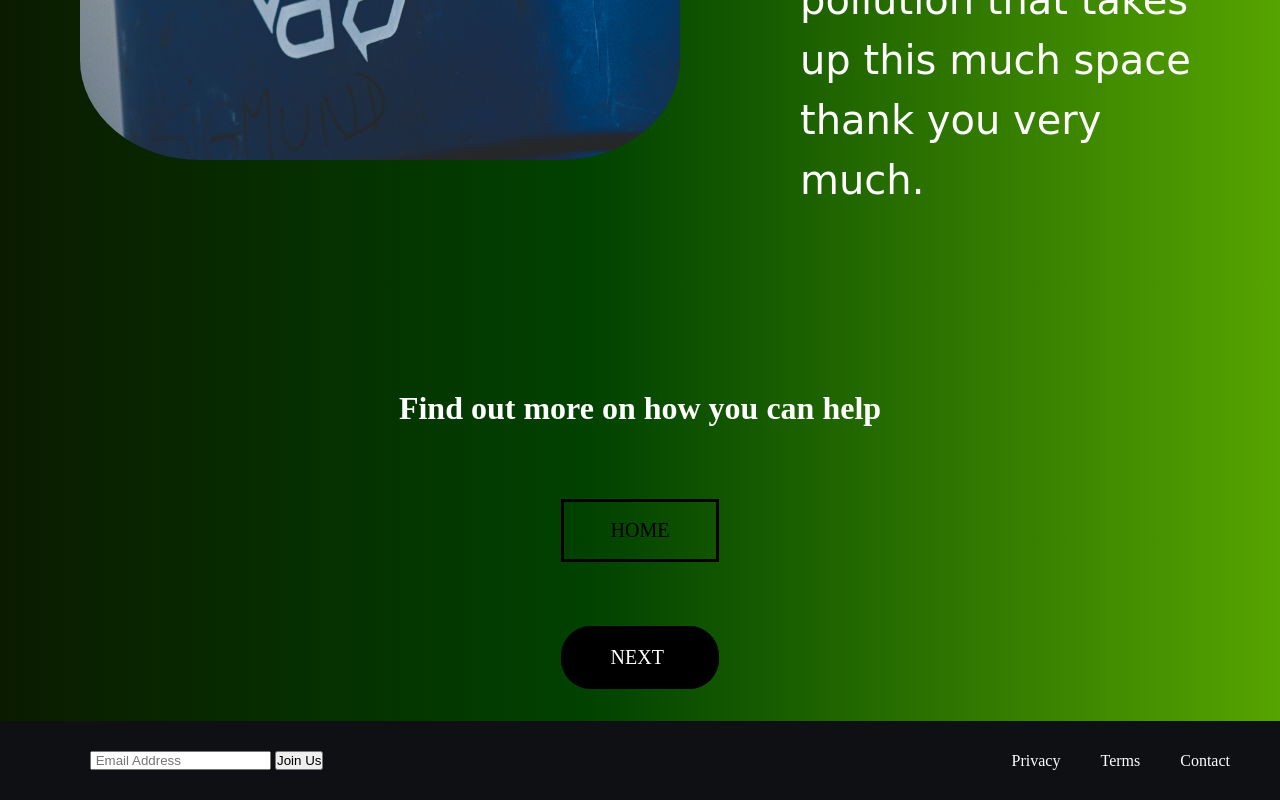
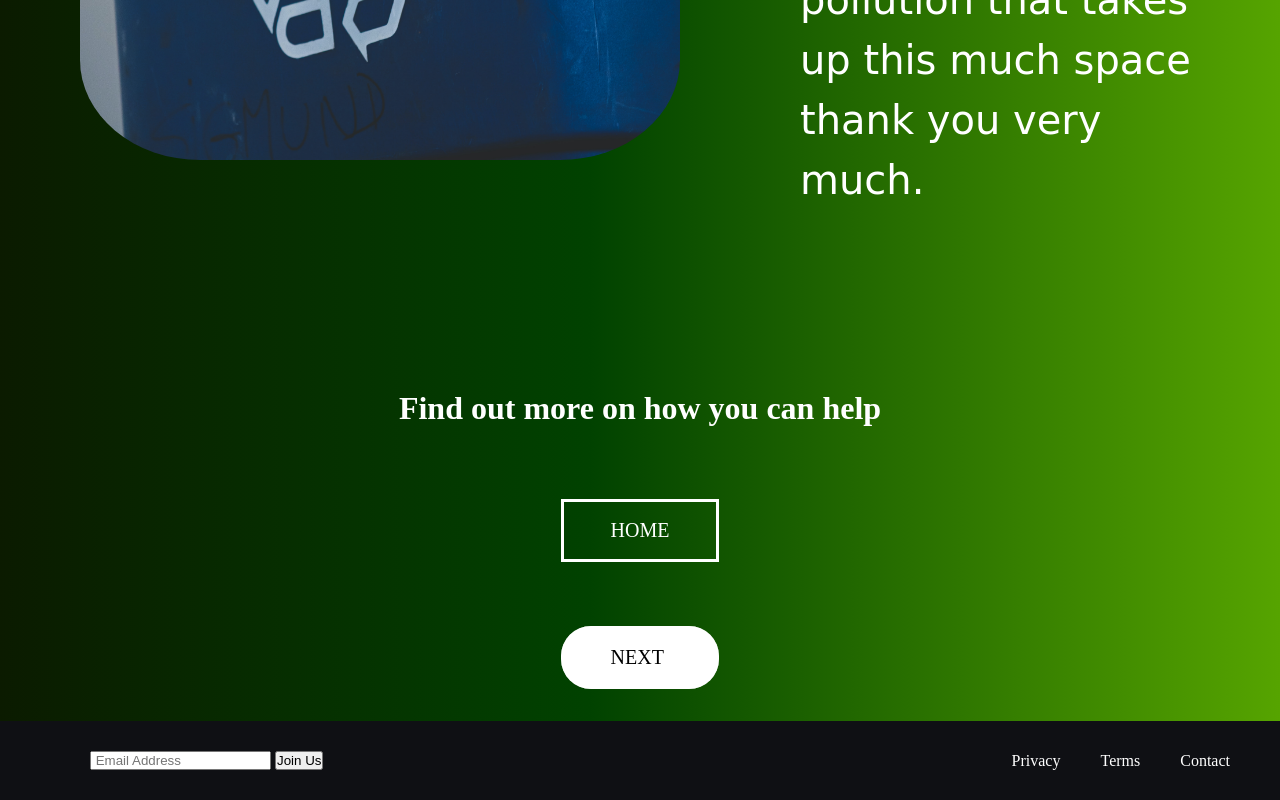
Before and after one commit to clopez11224/Project_1_Fast_Fashion, a plain HTML site: page index.html in a window 1280 px wide. Shown: the part 2763-3563 px from the top of the page. Drawn offline with Linux system fonts and the light colour scheme.

Commit message:
bttn:color

```diff
--- a/contact.css
+++ b/contact.css
@@ -174,6 +174,7 @@ body {
     font-weight: 400;
 }
 
+
 .containerTWO{
    /*height: 100%;*/
    display: flex;
@@ -198,8 +199,8 @@ body {
 
 /*.button1*/
 .btn-1 {
-    background:black;
-    color: white;
+    background:white;
+    color: black;
     border-radius: 30px;
     transition: transform 0.3s ease;
 }
@@ -208,7 +209,7 @@ body {
     content:"";
     position: absolute;
     opacity: 0.3;
-    background:black;
+    background:white;
     border-radius: inherit;
     width: 100%;
     height: 100%;
@@ -232,11 +233,11 @@ body {
 
 /*button2*/
 .btn-2{
-    color: #000;
+    color: white;
 }
 
 .btn-2::after, .btn-2::before{
-    border:3px solid black;
+    border:3px solid white;
     content:"";
     position: absolute;
     width: calc(100% - 6px);
--- a/index.css
+++ b/index.css
@@ -263,8 +263,8 @@ footer a{
 
 /*.button1*/
 .btn-1 {
-    background:black;
-    color: white;
+    background:white;
+    color: black;
     border-radius: 30px;
     transition: transform 0.3s ease;
 }
@@ -273,7 +273,7 @@ footer a{
     content:"";
     position: absolute;
     opacity: 0.3;
-    background:black;
+    background:white;
     border-radius: inherit;
     width: 100%;
     height: 100%;
@@ -297,11 +297,11 @@ footer a{
 
 /*button2*/
 .btn-2{
-    color: #000;
+    color: white;
 }
 
 .btn-2::after, .btn-2::before{
-    border:3px solid black;
+    border:3px solid white;
     content:"";
     position: absolute;
     width: calc(100% - 6px);
--- a/land.css
+++ b/land.css
@@ -171,6 +171,7 @@ li a{
     }
 }
 
+/*buttons*/
 
 .containerTWO{
    /*height: 100%;*/
@@ -196,8 +197,8 @@ li a{
 
 /*.button1*/
 .btn-1 {
-    background:black;
-    color: white;
+    background:white;
+    color: black;
     border-radius: 30px;
     transition: transform 0.3s ease;
 }
@@ -206,7 +207,7 @@ li a{
     content:"";
     position: absolute;
     opacity: 0.3;
-    background:black;
+    background:white;
     border-radius: inherit;
     width: 100%;
     height: 100%;
@@ -230,11 +231,11 @@ li a{
 
 /*button2*/
 .btn-2{
-    color: #000;
+    color: white;
 }
 
 .btn-2::after, .btn-2::before{
-    border:3px solid black;
+    border:3px solid white;
     content:"";
     position: absolute;
     width: calc(100% - 6px);
--- a/page1.css
+++ b/page1.css
@@ -195,8 +195,8 @@ footer a{
 
 /*.button1*/
 .btn-1 {
-    background:black;
-    color: white;
+    background:white;
+    color: black;
     border-radius: 30px;
     transition: transform 0.3s ease;
 }
@@ -205,7 +205,7 @@ footer a{
     content:"";
     position: absolute;
     opacity: 0.3;
-    background:black;
+    background:white;
     border-radius: inherit;
     width: 100%;
     height: 100%;
@@ -229,11 +229,11 @@ footer a{
 
 /*button2*/
 .btn-2{
-    color: #000;
+    color: white;
 }
 
 .btn-2::after, .btn-2::before{
-    border:3px solid black;
+    border:3px solid white;
     content:"";
     position: absolute;
     width: calc(100% - 6px);
```
